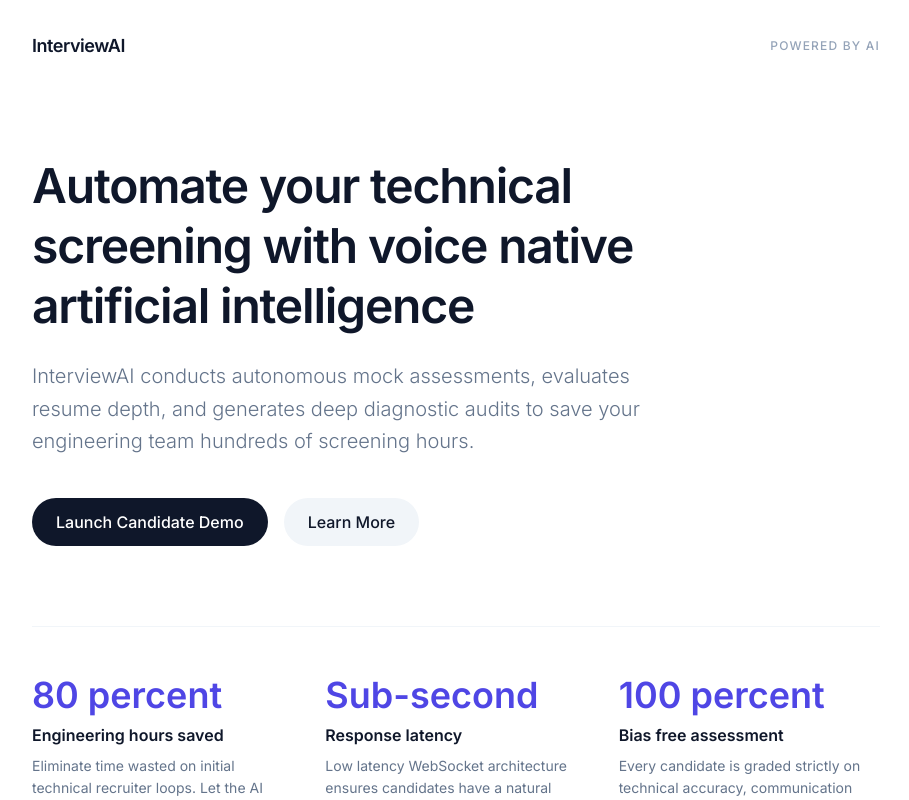
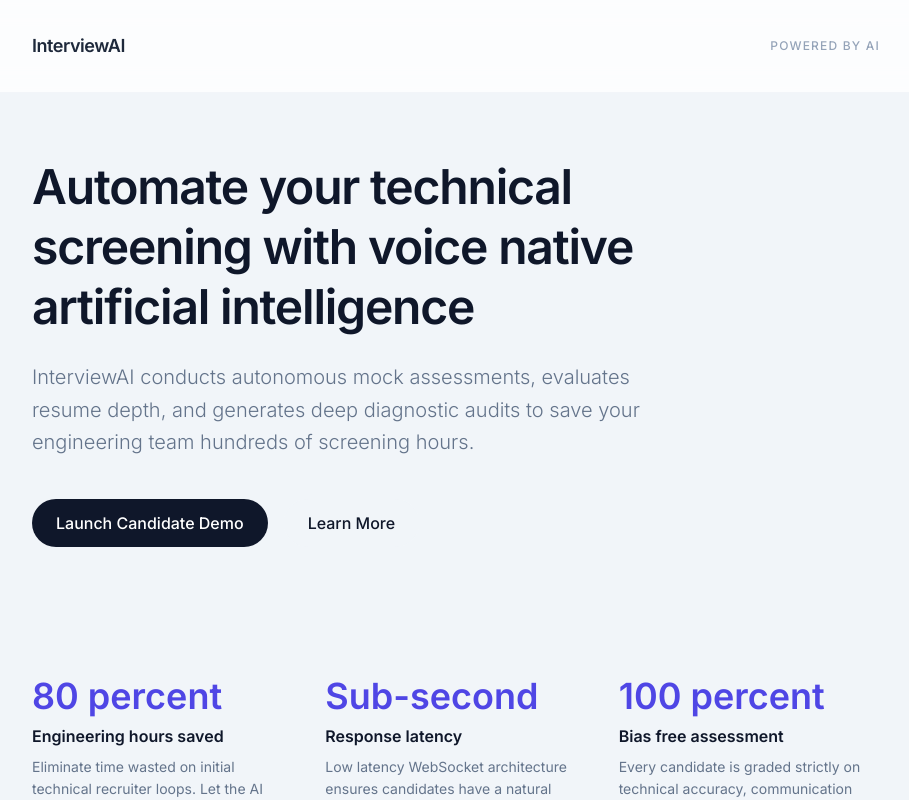
Before and after one commit to ayushman46/entrevista_ai, a Next.js app in the folder interviewai-frontend/: page / in a window 1280 px wide. Shown: the top 800 px of the page, without its empty margins (184-1093 px from the left). Built offline with nearby package versions, Linux system fonts and the light colour scheme.

Commit message:
fix: refactor layout wrapper constraints out of layout.tsx to decouple static page constraints from the dynamic fullscreen interview layout

```diff
--- a/interviewai-frontend/app/layout.tsx
+++ b/interviewai-frontend/app/layout.tsx
@@ -11,19 +11,9 @@
 
 export default function RootLayout({ children }: { children: React.ReactNode }) {
   return (
-    <html lang="en">
-      <body className={`${inter.className} bg-white text-slate-900 min-h-screen antialiased`}>
-        <nav className="bg-white/80 backdrop-blur-md sticky top-0 z-50">
-          <div className="max-w-4xl mx-auto px-6 py-8 flex items-center justify-between">
-            <div className="flex items-center gap-3">
-              <span className="font-semibold tracking-tight text-lg">InterviewAI</span>
-            </div>
-            <div className="text-xs font-medium text-slate-400 uppercase tracking-widest">Powered by AI</div>
-          </div>
-        </nav>
-        <main className="max-w-4xl mx-auto px-6 py-12">
-          {children}
-        </main>
+    <html lang="en" className="h-full">
+      <body className={`${inter.className} bg-slate-100 text-slate-900 min-h-screen antialiased flex flex-col`}>
+        {children}
       </body>
     </html>
   );
--- a/interviewai-frontend/app/page.tsx
+++ b/interviewai-frontend/app/page.tsx
@@ -2,7 +2,17 @@
 
 export default function Home() {
   return (
-    <div className="space-y-20 py-4 text-slate-900">
+    <>
+      <nav className="bg-white/80 backdrop-blur-md sticky top-0 z-50 border-b border-slate-200/40">
+        <div className="max-w-4xl mx-auto px-6 py-8 flex items-center justify-between">
+          <div className="flex items-center gap-3">
+            <span className="font-semibold tracking-tight text-lg text-slate-800">InterviewAI</span>
+          </div>
+          <div className="text-xs font-medium text-slate-400 uppercase tracking-widest">Powered by AI</div>
+        </div>
+      </nav>
+      <main className="max-w-4xl mx-auto px-6 py-12 w-full flex-1">
+        <div className="space-y-20 py-4 text-slate-900">
       {/* Hero Section */}
       <section className="text-left space-y-6 max-w-3xl">
         <h1 className="text-5xl font-semibold tracking-tight leading-tight text-slate-900">
@@ -99,7 +109,9 @@
             </span>
           ))}
         </div>
-      </section>
-    </div>
+        </section>
+      </div>
+    </main>
+    </>
   );
 }
--- a/interviewai-frontend/app/report/[id]/page.tsx
+++ b/interviewai-frontend/app/report/[id]/page.tsx
@@ -83,19 +83,41 @@
 
   if (loading) {
     return (
-      <div className="max-w-3xl mx-auto px-6 py-12 flex flex-col items-center justify-center min-h-[70vh] text-center">
+      <>
+        <nav className="bg-white/80 backdrop-blur-md sticky top-0 z-50 border-b border-slate-200/40 w-full">
+          <div className="max-w-4xl mx-auto px-6 py-8 flex items-center justify-between">
+            <div className="flex items-center gap-3">
+              <span className="font-semibold tracking-tight text-lg text-slate-800">InterviewAI</span>
+            </div>
+            <div className="text-xs font-medium text-slate-400 uppercase tracking-widest">Powered by AI</div>
+          </div>
+        </nav>
+        <main className="max-w-4xl mx-auto px-6 py-12 w-full flex-1">
+          <div className="max-w-3xl mx-auto px-6 py-12 flex flex-col items-center justify-center min-h-[70vh] text-center">
         <div className="w-16 h-16 border-4 border-indigo-500 border-t-transparent rounded-full animate-spin mb-6" />
         <h2 className="text-xl font-semibold text-white mb-2">Analyzing Candidate Answers...</h2>
         <p className="text-slate-400 max-w-sm text-sm">
           Please wait while the LLM orchestrator aggregates grades, compiles feedback, and compiles the final diagnostics PDF.
         </p>
       </div>
+    </main>
+    </>
     );
   }
 
   if (error || !report) {
     return (
-      <div className="max-w-3xl mx-auto px-6 py-16 text-center bg-slate-900/40 border border-slate-800/80 text-white rounded-3xl p-8 shadow-2xl backdrop-blur-md">
+      <>
+        <nav className="bg-white/80 backdrop-blur-md sticky top-0 z-50 border-b border-slate-200/40 w-full">
+          <div className="max-w-4xl mx-auto px-6 py-8 flex items-center justify-between">
+            <div className="flex items-center gap-3">
+              <span className="font-semibold tracking-tight text-lg text-slate-800">InterviewAI</span>
+            </div>
+            <div className="text-xs font-medium text-slate-400 uppercase tracking-widest">Powered by AI</div>
+          </div>
+        </nav>
+        <main className="max-w-4xl mx-auto px-6 py-12 w-full flex-1">
+          <div className="max-w-3xl mx-auto px-6 py-16 text-center bg-slate-900/40 border border-slate-800/80 text-white rounded-3xl p-8 shadow-2xl backdrop-blur-md">
         <div className="w-16 h-16 bg-red-950/40 border border-red-500/20 rounded-full flex items-center justify-center mx-auto mb-6">
           <svg className="w-8 h-8 text-red-400" fill="none" stroke="currentColor" strokeWidth="2" viewBox="0 0 24 24">
             <path strokeLinecap="round" strokeLinejoin="round" d="M12 9v2m0 4h.01m-6.938 4h13.856c1.54 0 2.502-1.667 1.732-3L13.732 4c-.77-1.333-2.694-1.333-3.464 0L3.34 16c-.77 1.333.192 3 1.732 3z" />
@@ -114,6 +136,8 @@
           </Link>
         </div>
       </div>
+    </main>
+    </>
     );
   }
 
@@ -122,7 +146,17 @@
     : `${BASE_URL}${report.pdf_url}`;
 
   return (
-    <div className="max-w-3xl mx-auto px-6 py-8 bg-gradient-to-br from-slate-900 via-slate-950 to-indigo-950/20 text-white rounded-3xl border border-slate-800/80 shadow-2xl min-h-[85vh] flex flex-col justify-between space-y-8 animate-in fade-in duration-500">
+    <>
+      <nav className="bg-white/80 backdrop-blur-md sticky top-0 z-50 border-b border-slate-200/40 w-full">
+        <div className="max-w-4xl mx-auto px-6 py-8 flex items-center justify-between">
+          <div className="flex items-center gap-3">
+            <span className="font-semibold tracking-tight text-lg text-slate-800">InterviewAI</span>
+          </div>
+          <div className="text-xs font-medium text-slate-400 uppercase tracking-widest">Powered by AI</div>
+        </div>
+      </nav>
+      <main className="max-w-4xl mx-auto px-6 py-12 w-full flex-1">
+        <div className="max-w-3xl mx-auto px-6 py-8 bg-gradient-to-br from-slate-900 via-slate-950 to-indigo-950/20 text-white rounded-3xl border border-slate-800/80 shadow-2xl min-h-[85vh] flex flex-col justify-between space-y-8 animate-in fade-in duration-500">
 
       {/* Header section */}
       <div className="flex flex-col md:flex-row md:items-center justify-between pb-6 border-b border-slate-800/60 gap-4">
@@ -304,5 +338,7 @@
         </div>
       </div>
     </div>
+    </main>
+    </>
   );
 }
--- a/interviewai-frontend/app/upload/page.tsx
+++ b/interviewai-frontend/app/upload/page.tsx
@@ -65,6 +65,16 @@
 
   if (step === "upload") {
     return (
+      <>
+        <nav className="bg-white/80 backdrop-blur-md sticky top-0 z-50 border-b border-slate-200/40 w-full">
+          <div className="max-w-4xl mx-auto px-6 py-8 flex items-center justify-between">
+            <div className="flex items-center gap-3">
+              <span className="font-semibold tracking-tight text-lg text-slate-800">InterviewAI</span>
+            </div>
+            <div className="text-xs font-medium text-slate-400 uppercase tracking-widest">Powered by AI</div>
+          </div>
+        </nav>
+        <main className="max-w-4xl mx-auto px-6 py-12 w-full flex-1">
           <div className="max-w-xl">
         <h1 className="text-3xl font-medium tracking-tight text-slate-900 mb-3">Resume</h1>
         <p className="text-slate-500 mb-10 text-lg">Let's start by understanding your background.</p>
@@ -123,11 +133,23 @@
           </button>
         </div>
       </div>
+    </main>
+    </>
     );
   }
 
   if (step === "config") {
     return (
+      <>
+        <nav className="bg-white/80 backdrop-blur-md sticky top-0 z-50 border-b border-slate-200/40 w-full">
+          <div className="max-w-4xl mx-auto px-6 py-8 flex items-center justify-between">
+            <div className="flex items-center gap-3">
+              <span className="font-semibold tracking-tight text-lg text-slate-800">InterviewAI</span>
+            </div>
+            <div className="text-xs font-medium text-slate-400 uppercase tracking-widest">Powered by AI</div>
+          </div>
+        </nav>
+        <main className="max-w-4xl mx-auto px-6 py-12 w-full flex-1">
           <div className="max-w-xl">
         <h1 className="text-3xl font-medium tracking-tight text-slate-900 mb-3">Target Role</h1>
         <p className="text-slate-500 mb-10 text-lg">What position are you interviewing for?</p>
@@ -168,13 +190,27 @@
           Begin Interview
         </button>
       </div>
+    </main>
+    </>
     );
   }
 
   return (
+    <>
+      <nav className="bg-white/80 backdrop-blur-md sticky top-0 z-50 border-b border-slate-200/40 w-full">
+        <div className="max-w-4xl mx-auto px-6 py-8 flex items-center justify-between">
+          <div className="flex items-center gap-3">
+            <span className="font-semibold tracking-tight text-lg text-slate-800">InterviewAI</span>
+          </div>
+          <div className="text-xs font-medium text-slate-400 uppercase tracking-widest">Powered by AI</div>
+        </div>
+      </nav>
+      <main className="max-w-4xl mx-auto px-6 py-12 w-full flex-1">
         <div className="max-w-xl py-20">
           <p className="text-slate-900 text-xl font-medium mb-2">Preparing your interview...</p>
           <p className="text-slate-500">Generating contextual questions</p>
         </div>
+      </main>
+    </>
   );
 }
```
Lines whose indentation alone changed are shown as unchanged.
